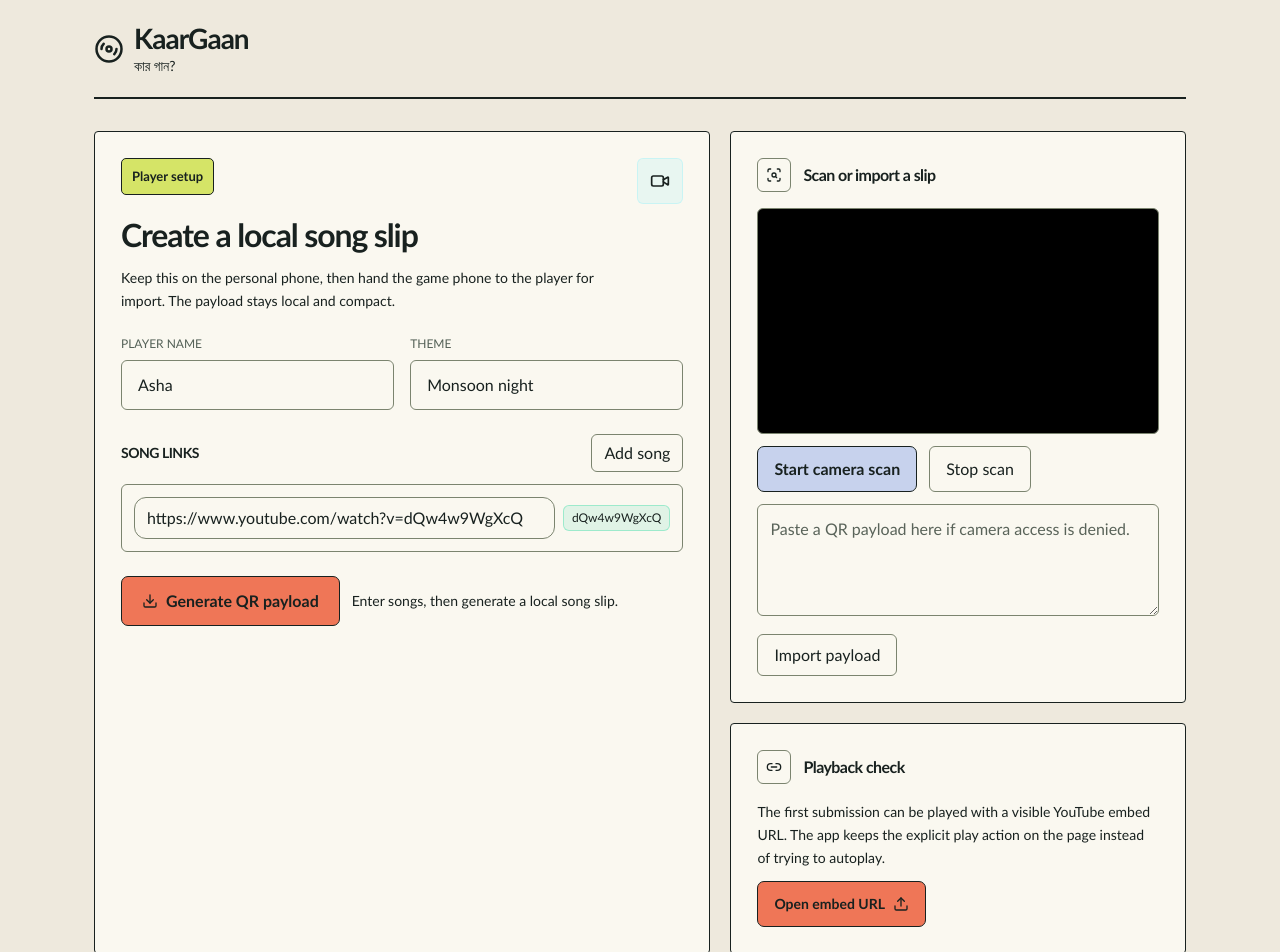
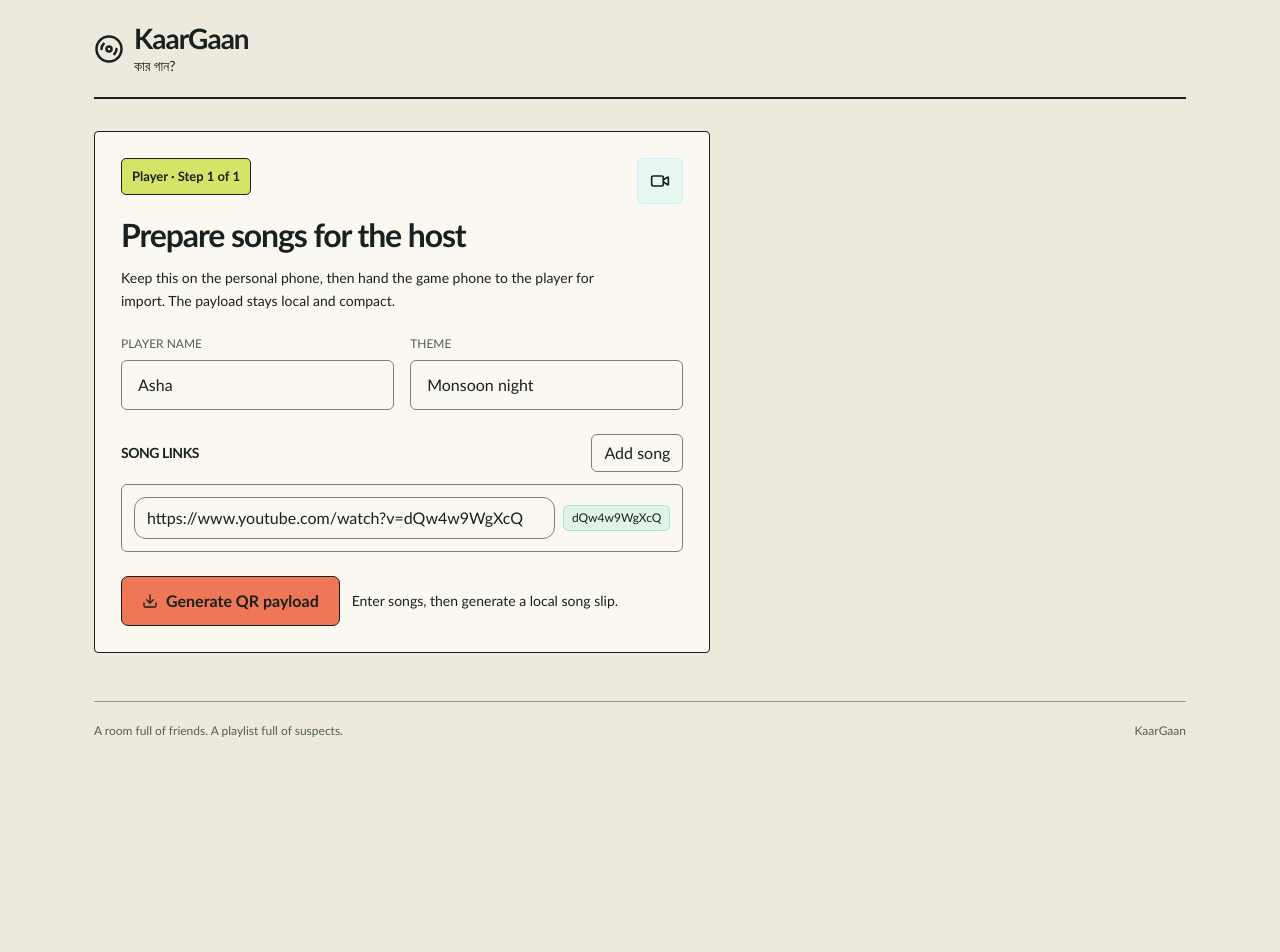
Before and after one commit to ITZSHOAIB/kaargaan, a React (Vite) app: page /player in a window 1280 px wide. Shown: the top 952 px of the page. After the commit the page ends 800 px from the top, so only its background shows below. Built offline with nearby package versions, Linux system fonts and the light colour scheme.

Commit message:
Clarify host and player handoff flow

```diff
--- a/src/pages/GamePage.tsx
+++ b/src/pages/GamePage.tsx
@@ -282,10 +282,10 @@ function Setup({ onStart }: { onStart: (game: Game) => void }) {
   if (screen === "handoff" && nextPlayer) {
     return (
       <section className="mx-auto max-w-3xl sheet">
-        <p className="round-marker">Private handoff</p>
-        <h2 className="mt-2 text-3xl font-semibold text-[#18211f]">Hand the phone to {nextPlayer.name}</h2>
+        <p className="round-marker">Host · Step 2 of 3</p>
+        <h2 className="mt-2 text-3xl font-semibold text-[#18211f]">Next: {nextPlayer.name}</h2>
         <p className="mt-3 text-sm leading-7 text-[#18211f]">
-          {message} The next player should fill only their own song links.
+          {message} Give the phone to {nextPlayer.name} only after the previous player has finished.
         </p>
         <div className="mt-6 rounded-md border border-[#7b846f] bg-[#e2e9bb] p-4">
           <p className="text-sm text-[#18211f]">The previous player&apos;s links are locked now.</p>
@@ -317,7 +317,7 @@ function Setup({ onStart }: { onStart: (game: Game) => void }) {
 
     return (
       <section className="mx-auto max-w-3xl sheet">
-        <p className="round-marker">Setup complete</p>
+        <p className="round-marker">Host · Step 3 of 3</p>
         <h2 className="mt-2 text-3xl font-semibold text-[#18211f]">Start the game when everyone is ready</h2>
         <p className="mt-3 text-sm leading-7 text-[#18211f]">
           All song links are locked in. The shuffled round order will stay fixed after the game starts.
@@ -357,10 +357,10 @@ function Setup({ onStart }: { onStart: (game: Game) => void }) {
     return (
       <section className="grid gap-5 lg:grid-cols-[1.1fr_0.9fr]">
         <div className="sheet">
-          <p className="round-marker">Private setup</p>
-          <h2 className="mt-2 text-3xl font-semibold text-[#18211f]">{currentPlayer.name}, add your songs</h2>
+          <p className="round-marker">Host · Step 2 of 3</p>
+          <h2 className="mt-2 text-3xl font-semibold text-[#18211f]">Collect songs from {currentPlayer.name}</h2>
           <p className="mt-3 text-sm leading-7 text-[#18211f]">
-            Only the player holding the phone should see these links. Fill them in, save, and pass the phone on.
+            Ask {currentPlayer.name} to prepare songs on their own phone. The host scans their QR below, or the player can enter links directly on this phone.
           </p>
           <div className="mt-6 grid gap-4 sm:grid-cols-[1fr_auto]">
             <Field label="Theme" value={theme} onChange={setTheme} disabled />
@@ -396,6 +396,8 @@ function Setup({ onStart }: { onStart: (game: Game) => void }) {
             </div>
           ) : (
             <div className="mt-6 space-y-3">
+              <p className="text-sm font-semibold text-[#18211f]">Or enter links on the host phone</p>
+              <p className="text-sm text-[#536056]">Use this only when {currentPlayer.name} is entering songs directly here.</p>
               {Array.from({ length: songCount }, (_, songIndex) => (
                 <input
                   key={songIndex}
@@ -432,10 +434,10 @@ function Setup({ onStart }: { onStart: (game: Game) => void }) {
           <h3 className="text-base font-semibold text-[#18211f]">Handoff order</h3>
           <p className="mt-2 text-sm text-[#536056]">Each player sees only their own songs. The rest stay hidden.</p>
           <details className="mt-5 rounded-md border border-[#7b846f] bg-[#faf8f0] p-4">
-            <summary className="cursor-pointer text-sm font-semibold text-[#18211f]">Have a prepared slip? Import it</summary>
+            <summary className="cursor-pointer text-sm font-semibold text-[#18211f]">Host: scan the player&apos;s QR</summary>
             <div className="pt-3">
               <p className="text-sm text-[#536056]">
-                Scan the QR from the prep phone or paste the slip payload here. Imported songs replace this player&apos;s links.
+                Keep this host phone here. The player holds their QR on their own phone; scan it with this camera.
               </p>
             <video
               ref={importVideoRef}
@@ -449,7 +451,7 @@ function Setup({ onStart }: { onStart: (game: Game) => void }) {
                 onClick={() => void startImportScanner()}
                 className="rounded-md bg-[#c7d2ed] action px-4 py-2 text-sm font-medium text-[#18211f]"
               >
-                Start camera scan
+                Start camera scan on host phone
               </button>
               <button
                 type="button"
--- a/src/pages/PreparePage.tsx
+++ b/src/pages/PreparePage.tsx
@@ -1,13 +1,10 @@
-import { useEffect, useMemo, useRef, useState } from "react";
+import { useEffect, useMemo, useState } from "react";
 import QRCode from "qrcode";
-import QrScanner from "qr-scanner";
-import { Download, Link2, ScanSearch, Upload, Video } from "lucide-react";
-import { createSongSlip, decodeSongSlip, encodeSongSlip } from "../lib/songSlip";
-import { canonicalEmbedUrl, normalizeYouTubeLink } from "../lib/youtube";
+import { Download, Video } from "lucide-react";
+import { createSongSlip, encodeSongSlip } from "../lib/songSlip";
+import { normalizeYouTubeLink } from "../lib/youtube";
 
 type LinkRow = { value: string };
-const qrScannerWorkerPath = new URL("qr-scanner/qr-scanner-worker.min.js", import.meta.url).toString();
-QrScanner.WORKER_PATH = qrScannerWorkerPath;
 
 export function PreparePage() {
   const [playerName, setPlayerName] = useState("Asha");
@@ -15,12 +12,7 @@ export function PreparePage() {
   const [links, setLinks] = useState<LinkRow[]>([{ value: "https://www.youtube.com/watch?v=dQw4w9WgXcQ" }]);
   const [generatedSlip, setGeneratedSlip] = useState<string>("");
   const [message, setMessage] = useState("Enter songs, then generate a local song slip.");
-  const [scanResult, setScanResult] = useState<string>("");
-  const [scanState, setScanState] = useState<"idle" | "scanning" | "blocked">("idle");
-  const [scanError, setScanError] = useState<string>("");
   const [qrDataUrl, setQrDataUrl] = useState<string>("");
-  const videoRef = useRef<HTMLVideoElement | null>(null);
-  const scannerRef = useRef<QrScanner | null>(null);
 
   const normalizedLinks = useMemo(
     () =>
@@ -61,29 +53,13 @@ export function PreparePage() {
     };
   }, [generatedSlip]);
 
-  useEffect(() => {
-    return () => {
-      scannerRef.current?.destroy();
-      scannerRef.current = null;
-    };
-  }, []);
-
-  const slip = useMemo(() => {
-    const result = createSongSlip({
-      playerName,
-      theme,
-      links: links.map((item) => item.value)
-    });
-    return result.ok ? result.slip : null;
-  }, [links, playerName, theme]);
-
   return (
     <section className="grid gap-5 lg:grid-cols-[1.15fr_0.85fr]">
       <div className="sheet">
         <div className="flex items-start justify-between gap-4">
           <div>
-            <p className="round-marker">Player setup</p>
-            <h2 className="mt-2 text-3xl font-semibold tracking-tight text-[#18211f]">Create a local song slip</h2>
+            <p className="round-marker">Player · Step 1 of 1</p>
+            <h2 className="mt-2 text-3xl font-semibold tracking-tight text-[#18211f]">Prepare songs for the host</h2>
             <p className="mt-3 max-w-2xl text-sm leading-7 text-[#18211f]">
               Keep this on the personal phone, then hand the game phone to the player for import.
               The payload stays local and compact.
@@ -178,147 +154,22 @@ export function PreparePage() {
               )}
             </div>
             <div className="rounded-[1.5rem] border border-[#7b846f] bg-[#faf8f0] p-4">
-              <h3 className="text-sm font-semibold uppercase tracking-normal text-[#18211f]">
-                QR payload
-              </h3>
-              <pre className="mt-3 overflow-x-auto rounded-md bg-[#faf8f0] p-4 text-xs leading-6 text-[#18211f]">
-                {generatedSlip}
-              </pre>
-              <p className="mt-3 text-sm text-[#18211f]">
-                The payload stays local. Use the shared phone to scan it directly, or import it with
-                the text field below.
+              <h3 className="text-base font-semibold text-[#18211f]">Show this QR to the host</h3>
+              <p className="mt-2 text-sm leading-6 text-[#18211f]">
+                Keep this screen open. The host scans this QR from the host phone when it is your turn.
               </p>
+              <details className="mt-4">
+                <summary className="cursor-pointer text-xs text-[#536056]">Need a paste fallback?</summary>
+                <pre className="mt-3 overflow-x-auto rounded-md bg-[#faf8f0] p-4 text-xs leading-6 text-[#18211f]">
+                  {generatedSlip}
+                </pre>
+              </details>
             </div>
           </div>
         ) : null}
       </div>
-
-      <aside className="space-y-5">
-        <Panel title="Scan or import a slip" icon={ScanSearch}>
-          <div className="space-y-3">
-            <video
-              ref={videoRef}
-              className="aspect-video w-full rounded-md border border-[#7b846f] bg-black"
-              muted
-              playsInline
-            />
-            <div className="flex flex-wrap gap-3">
-              <button
-                type="button"
-                onClick={() => void startScanner()}
-                className="rounded-md bg-[#c7d2ed] action px-4 py-2 text-sm font-medium text-[#18211f] transition hover:brightness-95"
-              >
-                Start camera scan
-              </button>
-              <button
-                type="button"
-                onClick={() => stopScanner()}
-                className="rounded-md border border-[#7b846f] bg-[#faf8f0] px-4 py-2 text-sm text-[#18211f] transition hover:brightness-95"
-              >
-                Stop scan
-              </button>
-            </div>
-            <textarea
-              value={scanResult}
-              onChange={(event) => setScanResult(event.target.value)}
-              placeholder="Paste a QR payload here if camera access is denied."
-              className="min-h-28 w-full rounded-md border border-[#7b846f] bg-[#faf8f0] p-3 text-sm text-[#18211f] outline-none placeholder:text-slate-500 focus:border-amber-300/50"
-            />
-            <div className="flex flex-wrap gap-3">
-              <button
-                type="button"
-                onClick={() => {
-                  const decoded = decodeSongSlip(scanResult);
-                  if (!decoded.ok) {
-                    setScanError(decoded.error);
-                    return;
-                  }
-                  setScanError("");
-                  setMessage(`Imported ${decoded.slip.videoIds.length} songs for ${decoded.slip.playerName}.`);
-                  setScanResult(JSON.stringify(decoded.slip, null, 2));
-                }}
-                className="rounded-md border border-[#7b846f] bg-[#faf8f0] px-4 py-2 text-sm text-[#18211f] transition hover:brightness-95"
-              >
-                Import payload
-              </button>
-            </div>
-            {scanState === "blocked" ? (
-              <p className="text-sm text-[#18211f]">{scanError || "Camera permission denied. Use paste import."}</p>
-            ) : null}
-            {scanError ? <p className="text-sm text-[#922c22]">{scanError}</p> : null}
-          </div>
-        </Panel>
-
-        <Panel title="Playback check" icon={Link2}>
-          <div className="space-y-3 text-sm text-[#18211f]">
-            {slip ? (
-              <>
-                <p>
-                  The first submission can be played with a visible YouTube embed URL. The app keeps
-                  the explicit play action on the page instead of trying to autoplay.
-                </p>
-                <a
-                  href={canonicalEmbedUrl(slip.videoIds[0])}
-                  target="_blank"
-                  rel="noreferrer"
-                  className="inline-flex items-center gap-2 rounded-md bg-[#ef7657] action px-4 py-2 text-sm font-medium text-[#18211f] transition hover:brightness-95"
-                >
-                  Open embed URL
-                  <Upload className="h-4 w-4" />
-                </a>
-              </>
-            ) : (
-              <p>Add at least one valid YouTube link to unlock the playback check.</p>
-            )}
-          </div>
-        </Panel>
-      </aside>
     </section>
   );
-
-  async function startScanner() {
-    if (!videoRef.current) {
-      setScanError("Camera preview is not ready yet.");
-      return;
-    }
-
-    setScanError("");
-    setScanState("scanning");
-    scannerRef.current?.destroy();
-    try {
-      const scanner = new QrScanner(
-        videoRef.current,
-        (result) => {
-          setScanResult(result.data);
-          const decoded = decodeSongSlip(result.data);
-          setScanState("idle");
-          if (decoded.ok) {
-            setMessage(`Scanned slip for ${decoded.slip.playerName}.`);
-            setScanError("");
-          } else {
-            setScanError(decoded.error);
-          }
-          scanner.stop();
-        },
-        {
-          highlightScanRegion: true,
-          preferredCamera: "environment"
-        }
-      );
-      scannerRef.current = scanner;
-      await scanner.start();
-    } catch (error) {
-      setScanState("blocked");
-      setScanError(error instanceof Error ? error.message : "Camera access is unavailable.");
-    }
-  }
-
-  function stopScanner() {
-    scannerRef.current?.stop();
-    scannerRef.current?.destroy();
-    scannerRef.current = null;
-    setScanState("idle");
-  }
 }
 
 function Field({
@@ -341,25 +192,3 @@ function Field({
     </label>
   );
 }
-
-function Panel({
-  title,
-  icon: Icon,
-  children
-}: {
-  title: string;
-  icon: React.ComponentType<{ className?: string }>;
-  children: React.ReactNode;
-}) {
-  return (
-    <section className="sheet">
-      <div className="flex items-center gap-3">
-        <div className="rounded-md border border-[#7b846f] bg-[#faf8f0] p-2">
-          <Icon className="h-4 w-4 text-[#18211f]" />
-        </div>
-        <h3 className="text-base font-semibold text-[#18211f]">{title}</h3>
-      </div>
-      <div className="mt-4">{children}</div>
-    </section>
-  );
-}
```
Also changed, not shown: 2 other files (tests, documents, lock files or other folders).
